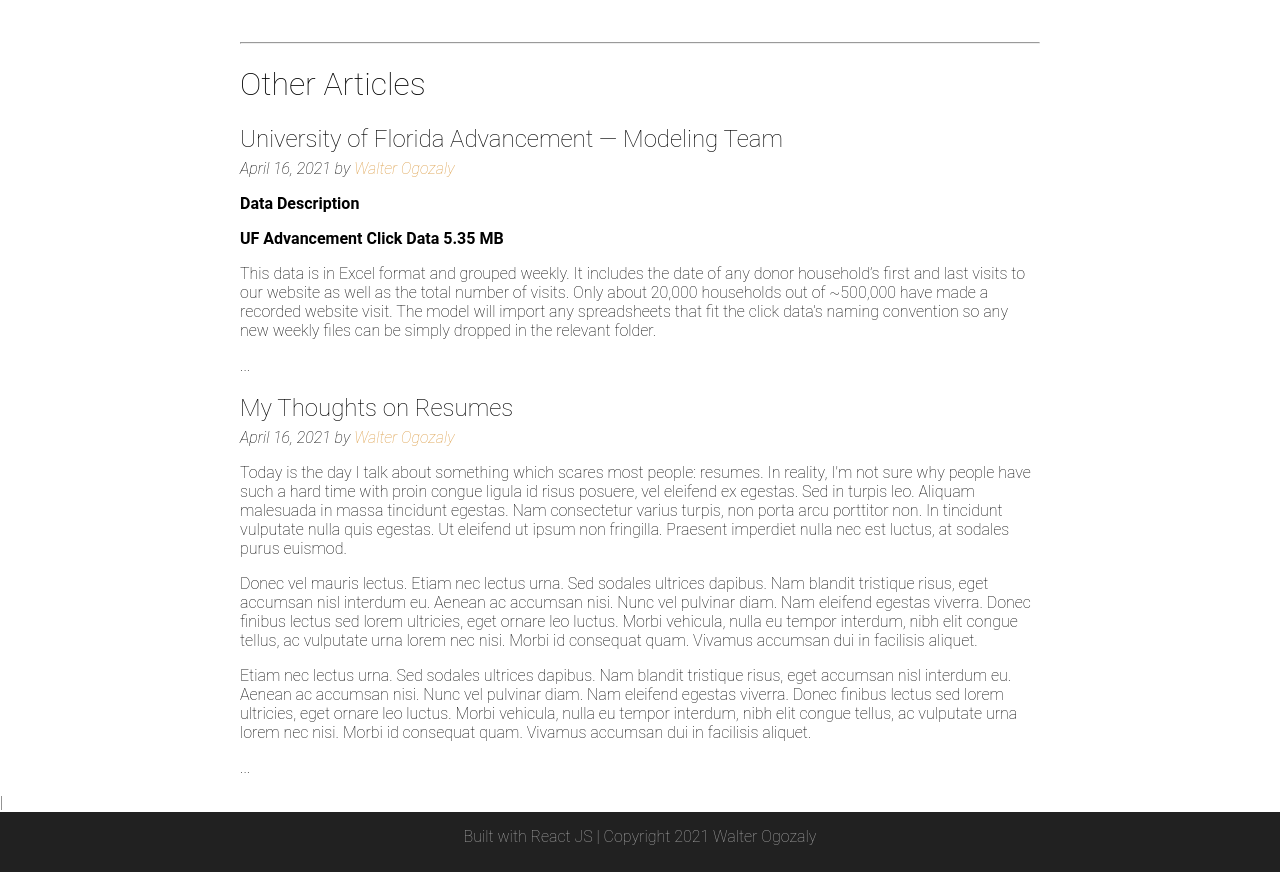
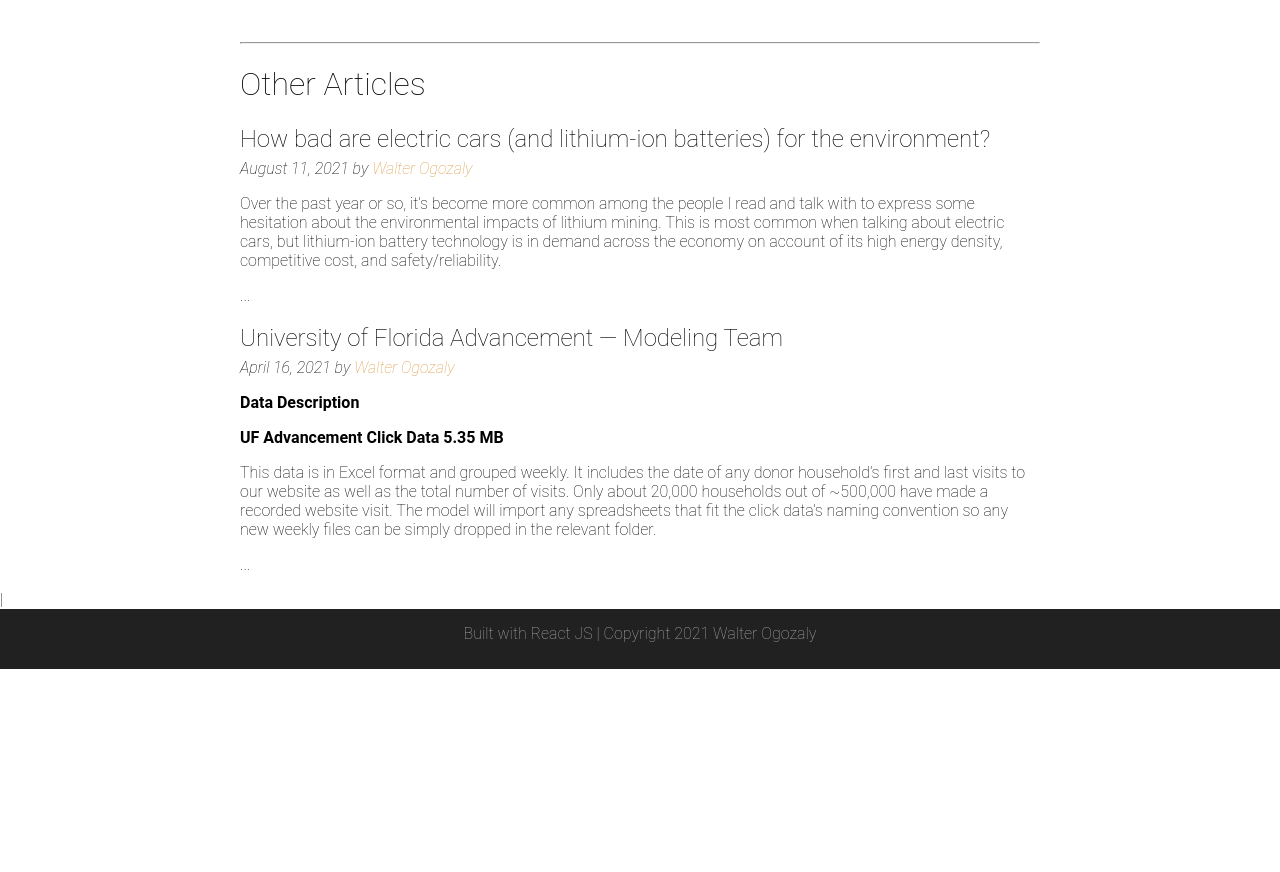
Before and after one commit to walterogozaly/walterogozaly.github.io, a React (Create React App) app: page /article/learn-node in a window 1280 px wide. Shown: the part 460-1332 px from the top of the page. After the commit the page ends 1129 px from the top, so only its background shows below. Built offline with nearby package versions, Linux system fonts and the light colour scheme.

Commit message:
Update article-content.js

```diff
--- a/src/pages/article-content.js
+++ b/src/pages/article-content.js
@@ -1,6 +1,22 @@
 /* Most recent at top */
 
 const articles = [
+  {
+    name: "lithium-ion-impacts",
+    title: "How bad are electric cars (and lithium-ion batteries) for the environment?",
+    date: "August 11, 2021",
+    author: "Walter Ogozaly",
+    tags: ["recreational"],
+    content: [
+      <p>
+      Over the past year or so, it’s become more common among the people I read
+      and talk with to express some hesitation about the environmental impacts of lithium
+      mining. This is most common when talking about electric cars, but lithium-ion battery
+      technology is in demand across the economy on account of its high energy density,
+      competitive cost, and safety/reliability.
+      </p>,
+      ],
+  },
   {
     name: "uf-models",
     title: "University of Florida Advancement — Modeling Team",
@@ -97,33 +113,6 @@ const articles = [
             consequat quam. Vivamus accumsan dui in facilisis aliquet.`,
     ],
   },
-  {
-    name: "my-thoughts-on-resumes",
-    title: "My Thoughts on Resumes",
-    date: "April 16, 2021",
-    author: "Walter Ogozaly",
-    content: [
-      `Today is the day I talk about something which scares most people: resumes.
-            In reality, I'm not sure why people have such a hard time with proin congue
-            ligula id risus posuere, vel eleifend ex egestas. Sed in turpis leo.
-            Aliquam malesuada in massa tincidunt egestas. Nam consectetur varius turpis,
-            non porta arcu porttitor non. In tincidunt vulputate nulla quis egestas. Ut
-            eleifend ut ipsum non fringilla. Praesent imperdiet nulla nec est luctus, at
-            sodales purus euismod.`,
-      `Donec vel mauris lectus. Etiam nec lectus urna. Sed sodales ultrices dapibus.
-            Nam blandit tristique risus, eget accumsan nisl interdum eu. Aenean ac accumsan
-            nisi. Nunc vel pulvinar diam. Nam eleifend egestas viverra. Donec finibus lectus
-            sed lorem ultricies, eget ornare leo luctus. Morbi vehicula, nulla eu tempor
-            interdum, nibh elit congue tellus, ac vulputate urna lorem nec nisi. Morbi id
-            consequat quam. Vivamus accumsan dui in facilisis aliquet.`,
-      `Etiam nec lectus urna. Sed sodales ultrices dapibus.
-            Nam blandit tristique risus, eget accumsan nisl interdum eu. Aenean ac accumsan
-            nisi. Nunc vel pulvinar diam. Nam eleifend egestas viverra. Donec finibus lectus
-            sed lorem ultricies, eget ornare leo luctus. Morbi vehicula, nulla eu tempor
-            interdum, nibh elit congue tellus, ac vulputate urna lorem nec nisi. Morbi id
-            consequat quam. Vivamus accumsan dui in facilisis aliquet.`,
-    ],
-  },
 ];
 
 export default articles;
```
